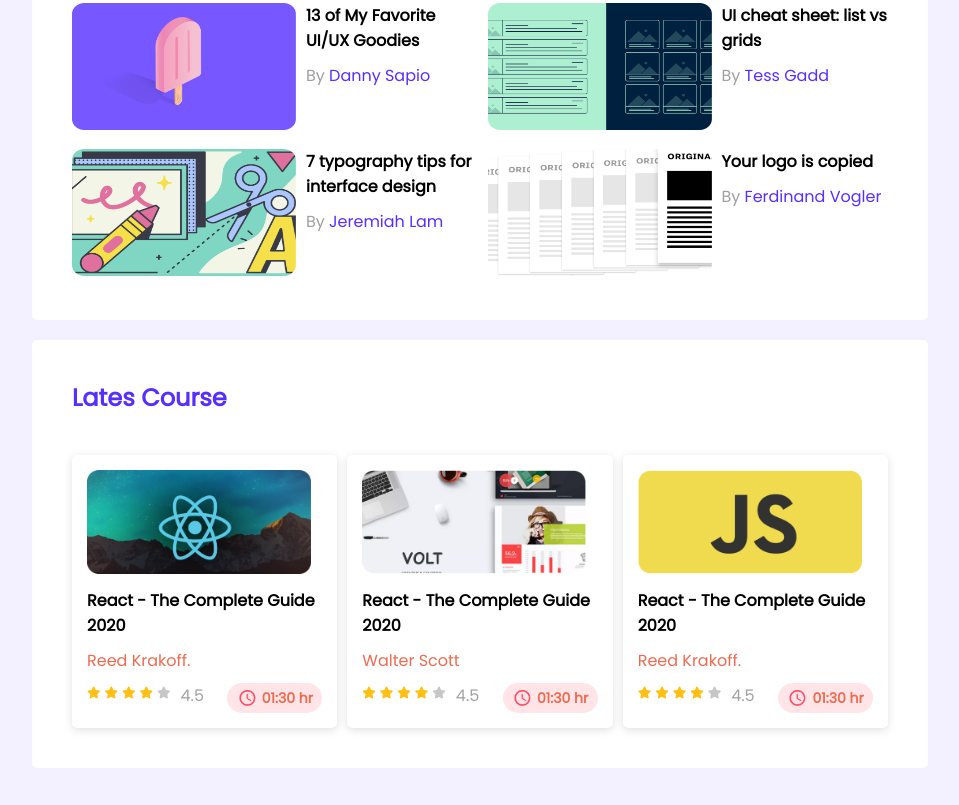
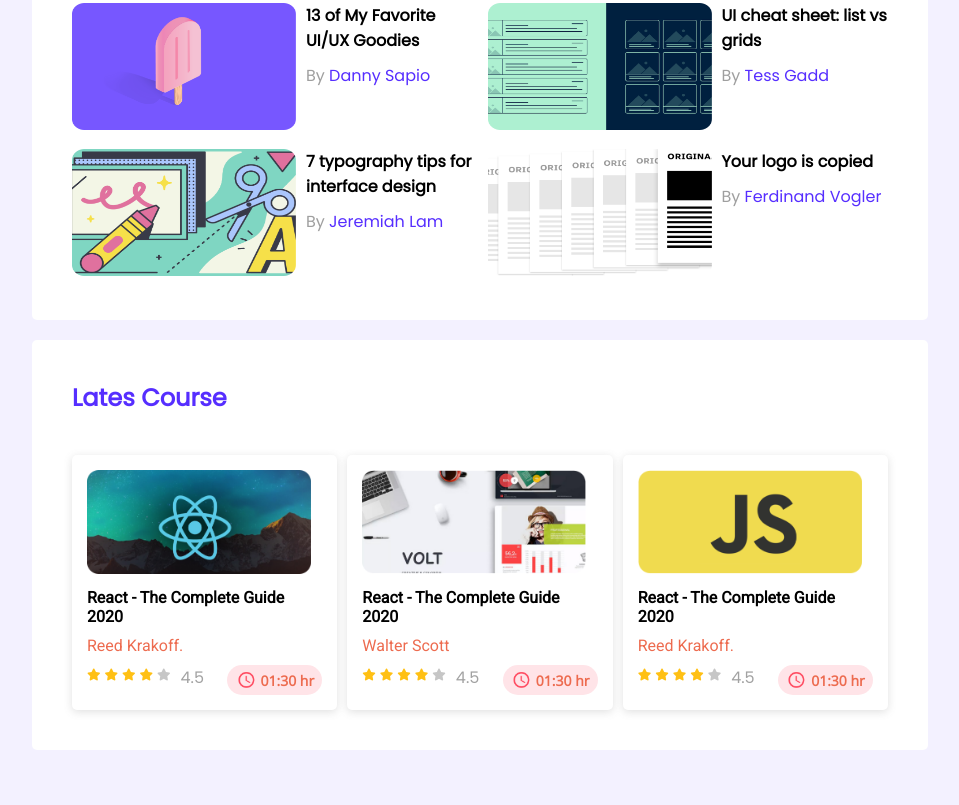
Before and after one commit to Programmer-Mehadi/leader-board, a plain HTML site: page index.html in a window 1280 px wide. Shown: the part 501-1306 px from the top of the page, without its empty margins (160-1119 px from the left). Drawn offline with nearby package versions, Linux system fonts and the light colour scheme.

Commit message:
width solve

```diff
--- a/index.html
+++ b/index.html
@@ -4,12 +4,12 @@
     <meta charset="UTF-8" />
     <meta http-equiv="X-UA-Compatible" content="IE=edge" />
     <meta name="viewport" content="width=device-width, initial-scale=1.0" />
-    <title>Document</title>
+    <title>Leader Board</title>
     <link rel="stylesheet" href="style/style.css" />
     <link rel="preconnect" href="https://fonts.googleapis.com" />
     <link rel="preconnect" href="https://fonts.gstatic.com" crossorigin />
     <link
-      href="https://fonts.googleapis.com/css2?family=Poppins&family=Roboto&display=swap"
+      href="https://fonts.googleapis.com/css2?family=Open+Sans&family=Poppins&family=Roboto&display=swap"
       rel="stylesheet"
     />
     <script
@@ -147,7 +147,7 @@
                   </div>
                   <div class="hour">
                     <img src="images/icons/clock.png" alt="" />
-                    <p>01:30 hr</p>
+                    <p class="time">01:30 hr</p>
                   </div>
                 </div>
               </div>
@@ -178,7 +178,7 @@
                   </div>
                   <div class="hour">
                     <img src="images/icons/clock.png" alt="" />
-                    <p>01:30 hr</p>
+                    <p class="time">01:30 hr</p>
                   </div>
                 </div>
               </div>
@@ -209,7 +209,7 @@
                   </div>
                   <div class="hour">
                     <img src="images/icons/clock.png" alt="" />
-                    <p>01:30 hr</p>
+                    <p class="time">01:30 hr</p>
                   </div>
                 </div>
               </div>
--- a/style/style.css
+++ b/style/style.css
@@ -155,10 +155,10 @@ main {
 }
 .course .content .heading {
   margin: 10px 0px;
-  font-family: "Poppins", sans-serif;
+  font-family: "Roboto", sans-serif;
 }
 .course .author {
-  font-family: "Poppins", sans-serif;
+  font-family: "Roboto", sans-serif;
   margin-bottom: 10px;
   color: #ed6b4f;
 }
@@ -199,12 +199,12 @@ main {
   height: 20px;
   margin-right: 5px;
 }
-.hour p {
-  color: #ed6b4f;
-  font-family: "Poppins", "Gill Sans", "Gill Sans MT", Calibri, "Trebuchet MS",
-    sans-serif;
+
+.hour .time {
+  font-family: "Open Sans", sans-serif;
   font-weight: 600;
   font-size: 14px;
+  color: #ed6b4f;
 }
 /* Lates course section end */
 /* Media query form small device */
```
